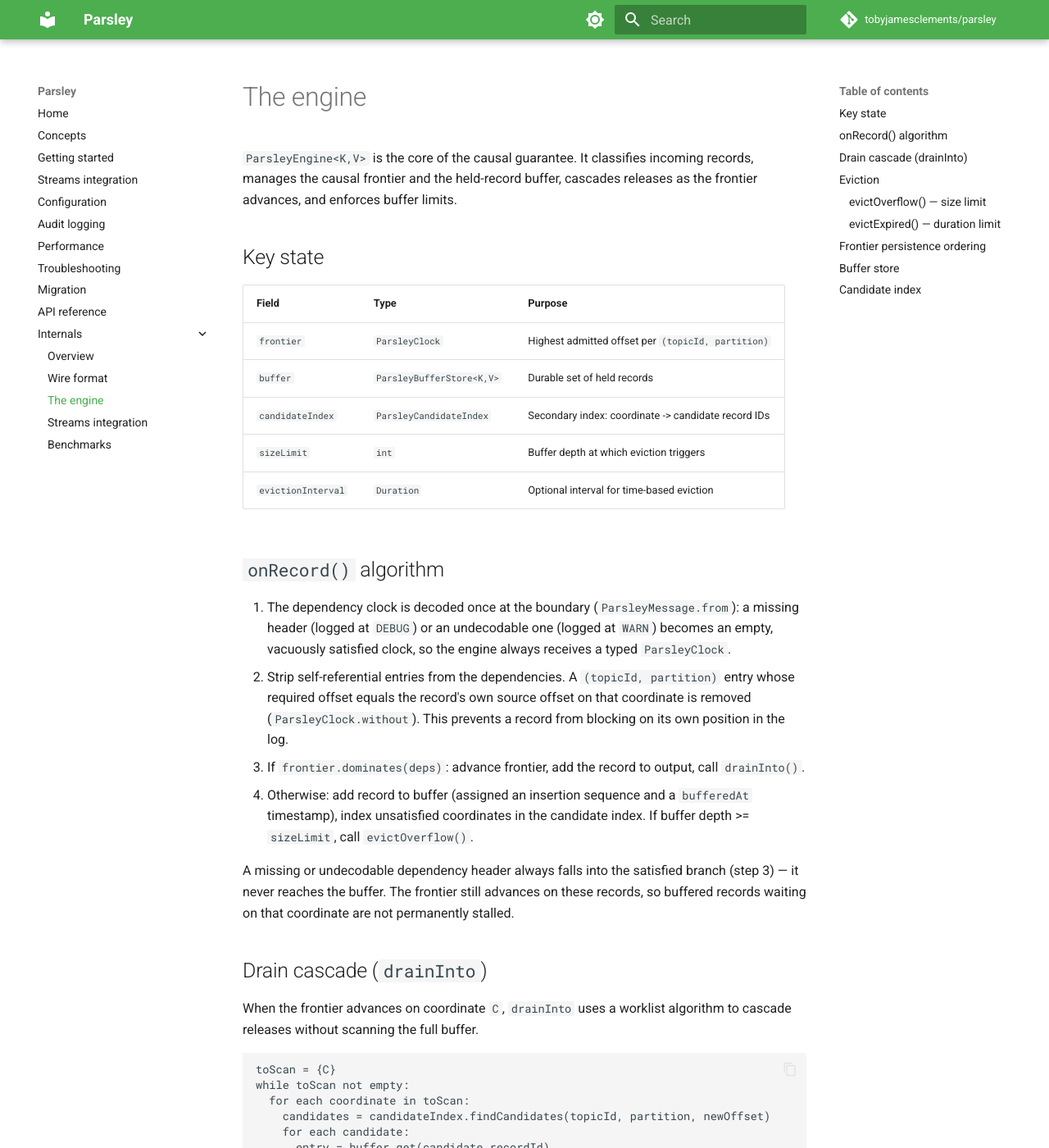
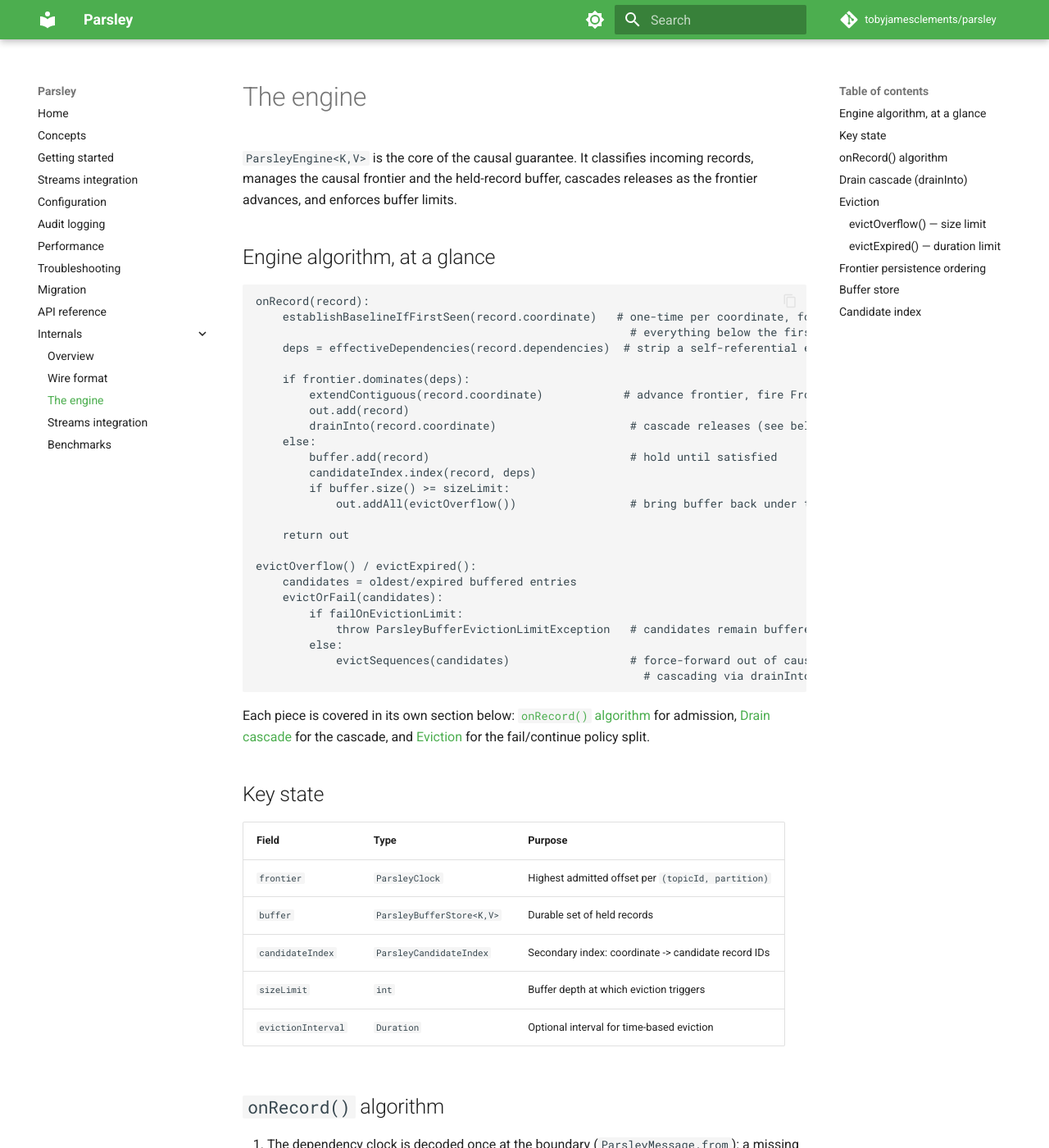
Before and after one commit to tobyjamesclements/parsley, an MkDocs documentation site: the page built from docs/internals/engine.md, in a window 1280 px wide and 1400 px high. Shown: the whole window at 82% size. Built offline with MkDocs 1.6.1 and Material for MkDocs 9.7.7, drawn with Linux system fonts in a browser that asks for light colours; comment, search, counter and statistics services are not loaded; the version menu is left out.

Commit message:
Add an engine-algorithm-at-a-glance pseudocode block to internals docs
Gives readers a single high-level view of onRecord -> eviction ->
drainInto before they dive into the existing per-section detail.

````diff
--- a/docs/internals/engine.md
+++ b/docs/internals/engine.md
@@ -1,6 +1,40 @@
 # The engine
 
 `ParsleyEngine<K,V>` is the core of the causal guarantee. It classifies incoming records, manages the causal frontier and the held-record buffer, cascades releases as the frontier advances, and enforces buffer limits.
+
+## Engine algorithm, at a glance
+
+```
+onRecord(record):
+    establishBaselineIfFirstSeen(record.coordinate)   # one-time per coordinate, folds in
+                                                        # everything below the first-seen offset
+    deps = effectiveDependencies(record.dependencies)  # strip a self-referential entry
+
+    if frontier.dominates(deps):
+        extendContiguous(record.coordinate)            # advance frontier, fire FrontierCallback
+        out.add(record)
+        drainInto(record.coordinate)                    # cascade releases (see below)
+    else:
+        buffer.add(record)                              # hold until satisfied
+        candidateIndex.index(record, deps)
+        if buffer.size() >= sizeLimit:
+            out.addAll(evictOverflow())                 # bring buffer back under the limit
+
+    return out
+
+evictOverflow() / evictExpired():
+    candidates = oldest/expired buffered entries
+    evictOrFail(candidates):
+        if failOnEvictionLimit:
+            throw ParsleyBufferEvictionLimitException   # candidates remain buffered
+        else:
+            evictSequences(candidates)                  # force-forward out of causal order,
+                                                          # cascading via drainInto per release
+```
+
+Each piece is covered in its own section below: [`onRecord()` algorithm](#onrecord-algorithm)
+for admission, [Drain cascade](#drain-cascade-draininto) for the cascade, and
+[Eviction](#eviction) for the fail/continue policy split.
 
 ## Key state
 
````
